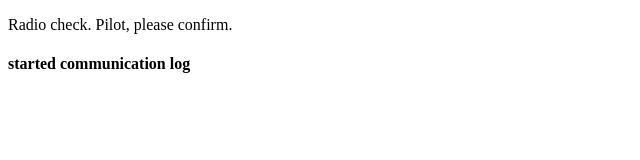
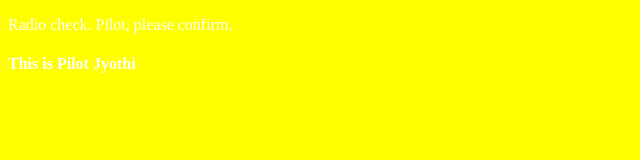
Before and after one commit to JyothiBhavani1999/log-studio, a plain HTML site: page index.html in a window 1280 px wide. Shown: the whole page, without its empty margins (0-640 px from the left). Drawn offline with Linux system fonts and the light colour scheme.

Commit message:
created a stylesheet - pilot

```diff
--- a/index.html
+++ b/index.html
@@ -1,7 +1,10 @@
 <!DOCTYPE html>
 <html>
+   <head>
+      <link rel="stylesheet" type="text/css" href="style.css">
+   </head>
    <body>
       <p>Radio check. Pilot, please confirm.</p>
-      <h4> started communication log <h4>
+       <h4>This is Pilot Jyothi</h4>
    </body>
 </html>
--- /dev/null
+++ b/style.css
@@ -0,0 +1,4 @@
+body {
+    color: white;
+    background-color: yellow;
+ }
```
